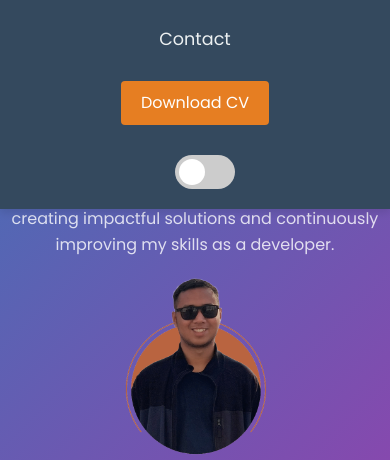
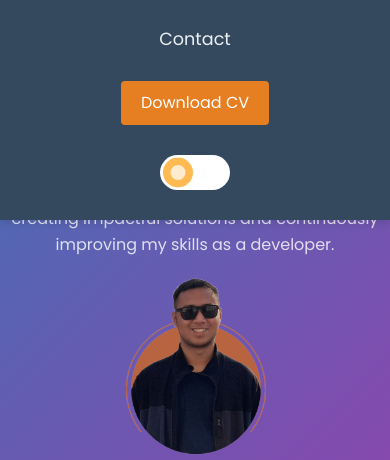
Before and after one commit to rafiframadhana/My-Portfolio, a plain HTML site: page index.html in a window 390 px wide. Both pictures are taken after a click on the button 340 px from the left and 45 px from the top of the page. Shown: the part 310-770 px from the top of the page. Drawn offline with nearby package versions, Linux system fonts and the light colour scheme.

Commit message:
Update toggle switch

```diff
--- a/index.html
+++ b/index.html
@@ -55,16 +55,27 @@
                     </li>
                 </ul>
 
+                <!-- Toggle -->
                 <div class="toggle-container">
-                    <label class="switch">
-                        <input type="checkbox" id="theme-toggle">
-                        <span class="slider"></span>
+                    <label>
+                        <input class="toggle-checkbox" type="checkbox" id="theme-toggle">
+                        <div class="toggle-slot">
+                            <div class="sun-icon-wrapper">
+                                <div class="iconify sun-icon" data-icon="feather-sun" data-inline="false"></div>
+                            </div>
+                            <div class="toggle-button"></div>
+                            <div class="moon-icon-wrapper">
+                                <div class="iconify moon-icon" data-icon="feather-moon" data-inline="false"></div>
+                            </div>
+                        </div>
                     </label>
                 </div>
 
             </div>
         </div>
     </nav>
+
+
 
     <!-- Home Section -->
     <header id="home">
--- a/scripts/utils.js
+++ b/scripts/utils.js
@@ -1,3 +1,5 @@
+//Scroll behavior
+
 document.querySelectorAll('a[href^="#"]').forEach(anchor => {
     anchor.addEventListener('click', function (e) {
         e.preventDefault();
@@ -13,7 +15,7 @@ document.querySelectorAll('a[href^="#"]').forEach(anchor => {
 
 
 
-//SWITCH THEME
+//Switch Theme
 
 const themeToggle = document.getElementById('theme-toggle');
 const body = document.body;
--- a/styles/toggle.css
+++ b/styles/toggle.css
@@ -2,76 +2,103 @@
     display: flex;
     align-items: center;
     justify-content: center;
-    margin-left: 20px;
 }
 
-.switch {
-    position: relative;
-    display: inline-block;
-    width: 60px;
-    height: 34px;
+.toggle-checkbox {
+    position: absolute;
+    opacity: 0;
+    cursor: pointer;
+    height: 0;
+    width: 0;
 }
 
-.switch input {
-    opacity: 0;
-    width: 0;
-    height: 0;
+.toggle-slot {
+    font-size: 10px;
+    position: relative;
+    height: 3.5em;
+    width: 7em;
+    border: 0px solid transparent;
+    border-radius: 10em;
+    background-color: white;
+    transition: background-color 250ms;
 }
 
-.slider {
-    position: absolute;
-    cursor: pointer;
-    top: 0;
-    left: 0;
-    right: 0;
-    bottom: 0;
-    background-color: #ccc;
-    transition: 0.4s;
-    border-radius: 34px;
+.toggle-checkbox:checked~.toggle-slot {
+    background-color: #374151;
 }
 
-.slider:before {
+.toggle-button {
+    transform: translate(0.3em, 0.25em);
     position: absolute;
-    content: "";
-    height: 26px;
-    width: 26px;
+    height: 3em;
+    width: 3em;
     border-radius: 50%;
-    left: 4px;
-    bottom: 4px;
-    background-color: white;
-    transition: 0.4s;
+    background-color: #ffeccf;
+    box-shadow: inset 0px 0px 0px 0.75em #ffbb52;
+    transition: background-color 250ms, border-color 250ms, transform 500ms cubic-bezier(.26, 2, .46, .71);
 }
 
-input:checked + .slider {
-    background-color: #4CAF50;
+.toggle-checkbox:checked~.toggle-slot .toggle-button {
+    background-color: #485367;
+    box-shadow: inset 0px 0px 0px 0.75em white;
+    transform: translate(3.65em, 0.25em);
 }
 
-input:checked + .slider:before {
-    transform: translateX(26px);
+.sun-icon {
+    position: absolute;
+    height: 6em;
+    width: 6em;
+    color: #ffbb52;
 }
 
-.switch:hover input + .slider {
-    background-color: #6c757d;
+.sun-icon-wrapper {
+    position: absolute;
+    height: 6em;
+    width: 6em;
+    opacity: 1;
+    transform: translate(2em, 2em) rotate(15deg);
+    transform-origin: 50% 50%;
+    transition: opacity 150ms, transform 500ms cubic-bezier(.26, 2, .46, .71);
 }
 
-.switch:hover input:checked + .slider {
-    background-color: #0056b3;
+.toggle-checkbox:checked~.toggle-slot .sun-icon-wrapper {
+    opacity: 0;
+    transform: translate(3em, 2em) rotate(0deg);
 }
 
+.moon-icon {
+    position: absolute;
+    height: 6em;
+    width: 6em;
+    color: white;
+}
+
+.moon-icon-wrapper {
+    position: absolute;
+    height: 6em;
+    width: 6em;
+    opacity: 0;
+    transform: translate(11em, 2em) rotate(0deg);
+    transform-origin: 50% 50%;
+    transition: opacity 150ms, transform 500ms cubic-bezier(.26, 2.5, .46, .71);
+}
+
+.toggle-checkbox:checked~.toggle-slot .moon-icon-wrapper {
+    opacity: 1;
+    transform: translate(2em, 2em) rotate(-15deg);
+}
+
+
 @media (max-width: 768px) {
-    .switch {
+    .toggle-container {
         margin-top: 30px;
+        margin-bottom: 10px;
     }
 }
 
 @media (max-width: 991px) {
-    .switch {
+    .toggle-container {
         margin-top: 30px;
+        margin-bottom: 10px;
     }
 }
-
-
-body.dark-mode {
-    background-color: #121212;
-    color: white;
-}
```
